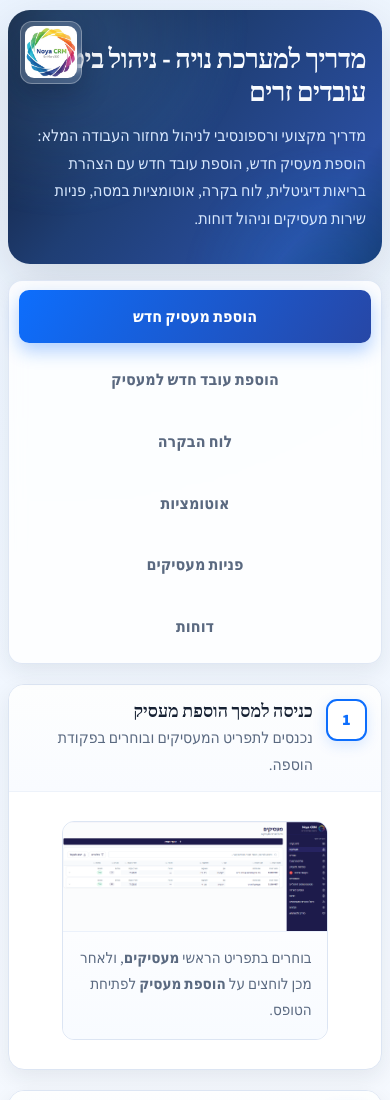
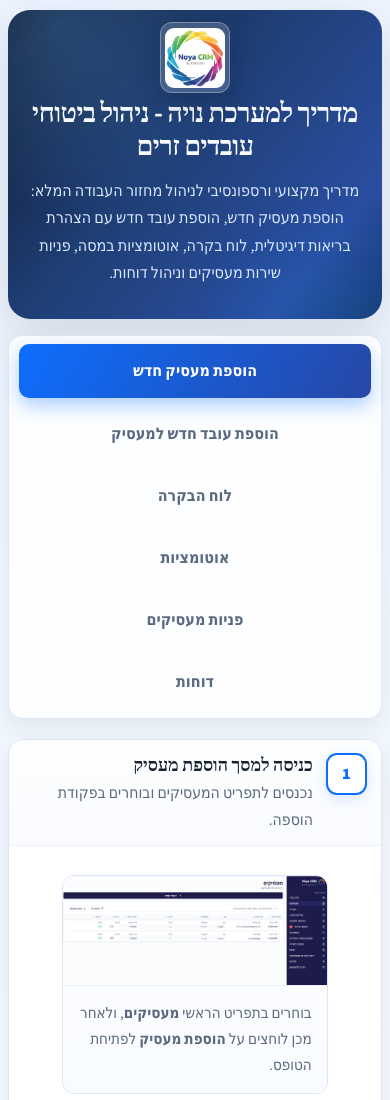
Before and after one commit to zamit00/Guide, a plain HTML site: page index.html in a window 390 px wide. Shown: the top 1100 px of the page. Drawn offline with Linux system fonts and the light colour scheme; a web font is replaced by a local one.

Commit message:
Update index.html
במסכים קטנים הלוגו מעל הכותרת

```diff
--- a/index.html
+++ b/index.html
@@ -427,11 +427,18 @@
       body {
         font-size: 1rem;
       }
+      .hero {
+        text-align: center;
+        padding-top: 5.4rem;
+      }
       .tabs-nav {
         grid-template-columns: 1fr;
       }
       .hero-logo {
-        width: 62px;
+        width: 70px;
+        left: 50%;
+        top: 0.8rem;
+        transform: translateX(-50%);
       }
       .step-head {
         padding: 0.86rem 0.86rem 0.72rem;
```
